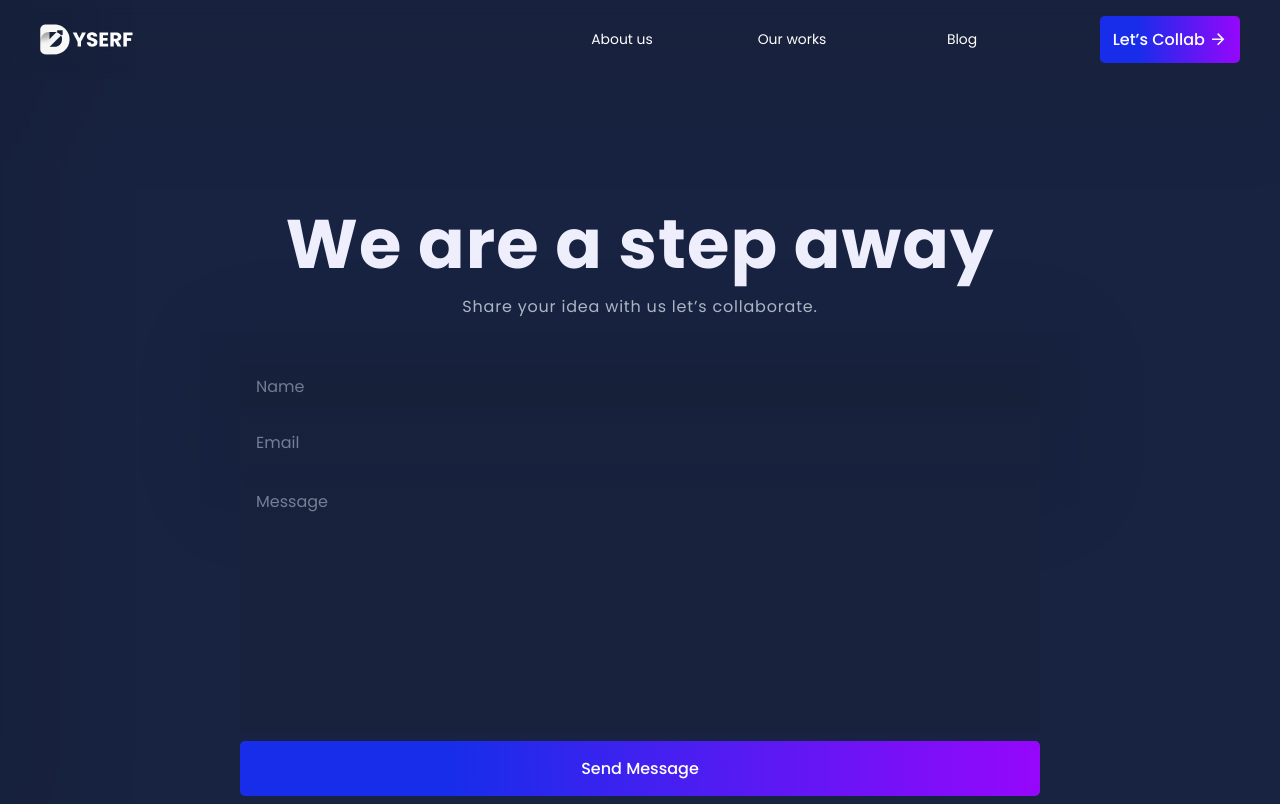
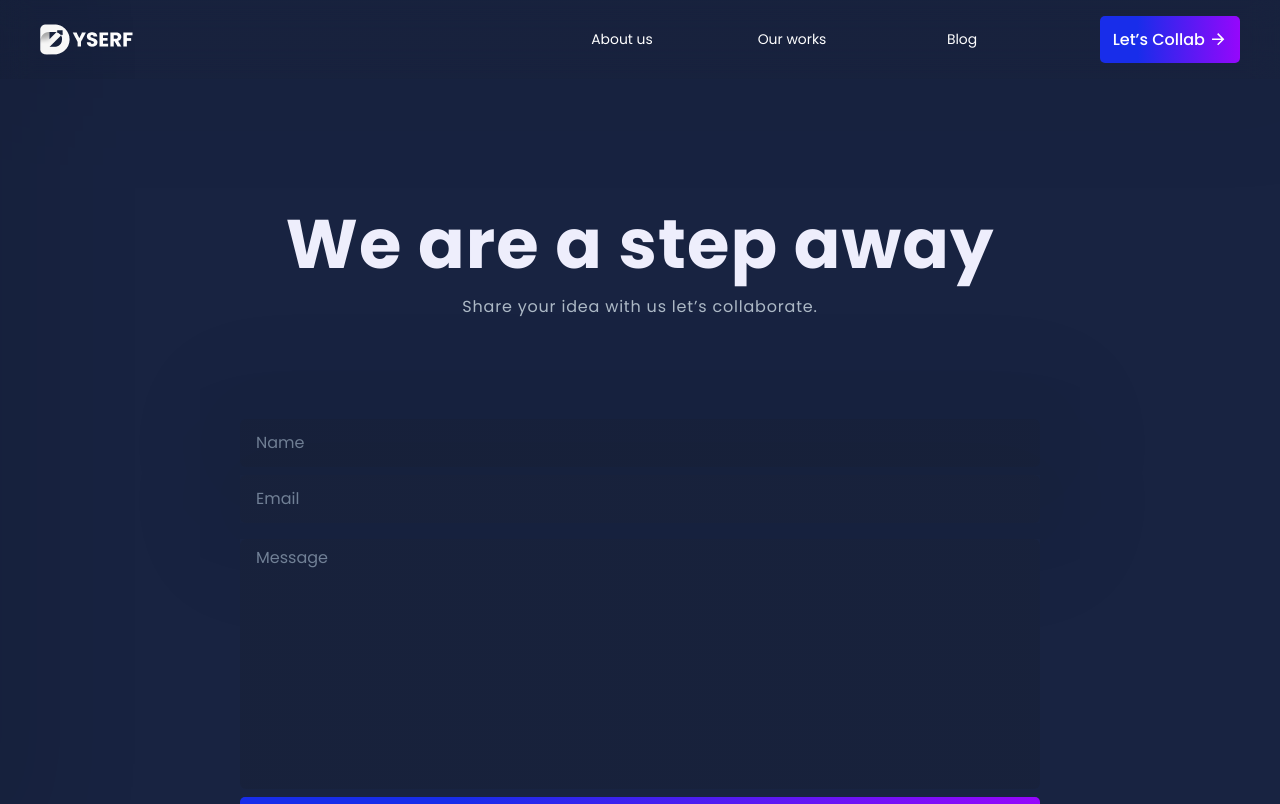
Before and after one commit to DGreegman/dyserf, a Next.js app: page /send_message in a window 1280 px wide. Shown: the top 804 px of the page. Built offline with nearby package versions, Linux system fonts and the light colour scheme.

Commit message:
Form draft

```diff
--- a/components/Shared/ResponseComp.tsx
+++ b/components/Shared/ResponseComp.tsx
@@ -1,5 +1,7 @@
+import { Box } from '@chakra-ui/react';
 import { Alert, AlertIcon } from '@chakra-ui/react';
 import { ResponseModel } from '../../models';
+import { globalStyles } from '../../styles';
 
 export const ResponseComp = ({
   successMessage,
@@ -9,13 +11,13 @@ export const ResponseComp = ({
   const message = successMessage || errorMessage;
 
   return (
-    <>
+    <Box width={globalStyles.width} h='12'>
       {message && status && (
         <Alert status={status} variant='solid'>
           <AlertIcon />
           {message}
         </Alert>
       )}
-    </>
+    </Box>
   );
 };
```
